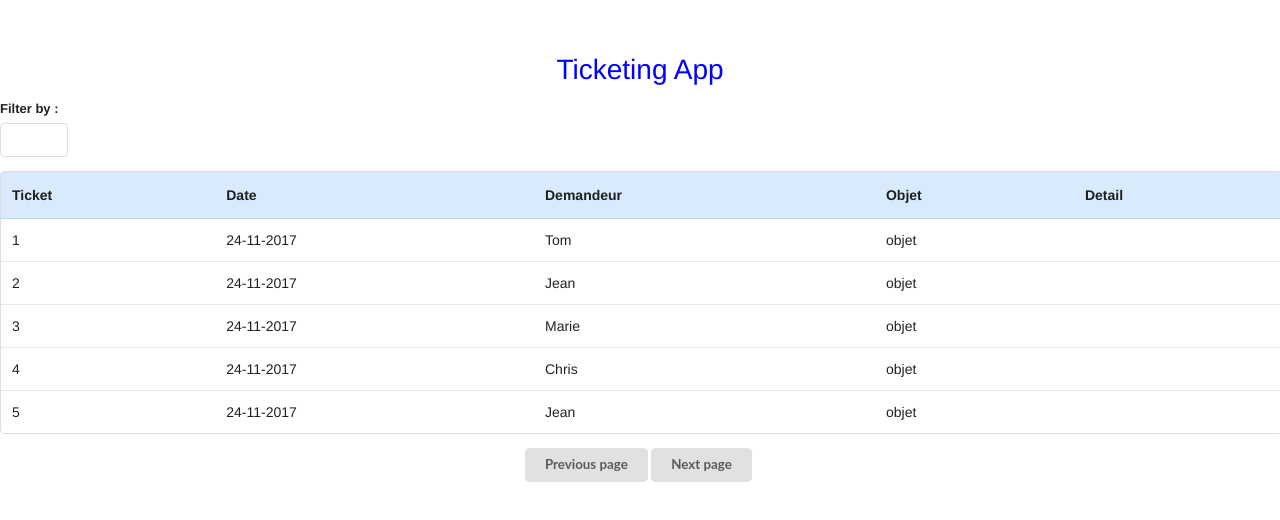
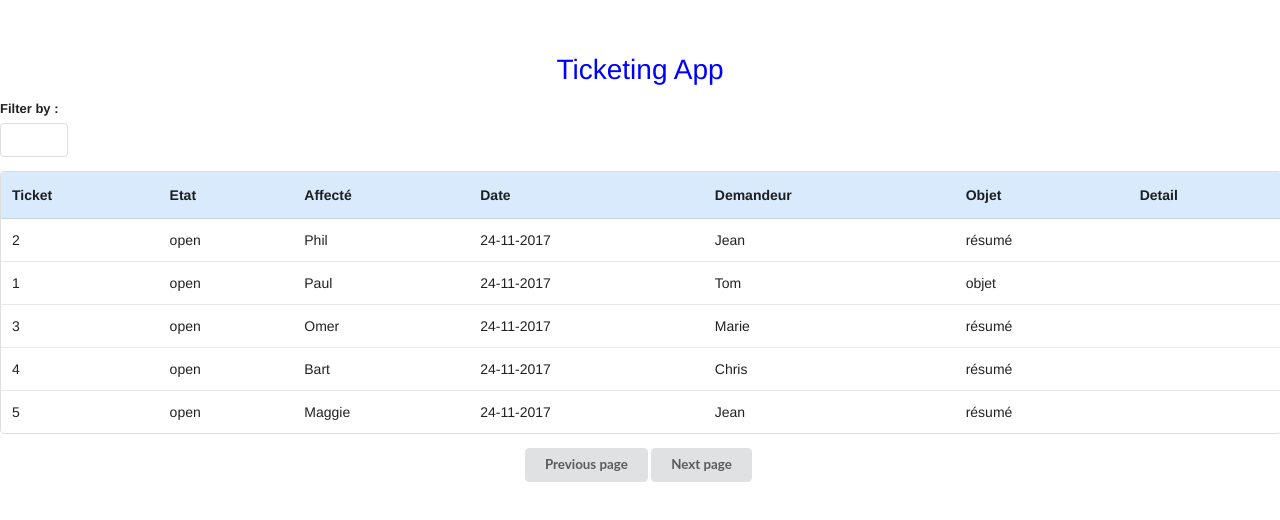
Before and after one commit to kells64000/Projet-vue, a Vue app: page / in a window 1280 px wide. Shown: the top 520 px of the page. Built offline with nearby package versions, Linux system fonts and the light colour scheme.

Commit message:
ajout de colonnes

```diff
--- a/src/components/Ticket.vue
+++ b/src/components/Ticket.vue
@@ -10,6 +10,8 @@
               <option value ="objet" @click="showFilter = true">Objet</option>
               <option value ="detail" @click="showFilter = true">Detail</option>
               <option value ="date" @click="showFilter = true">Date</option>
+              <option value ="tech" @click="showFilter = true">Tech</option>
+              <option value ="etat" @click="showFilter = true">Etat</option>
               <option value ="" @click="showFilter = false"></option>
             </select>
           </div>
@@ -58,28 +60,31 @@
 
 <script>
 var list = [
-  {
-    ticket: 1,
-    date: '24-11-2017',
-    demandeur: 'Tom',
-    objet: 'objet',
-    detail: 'detail operation to try new things et to say bla bla bla bla'
-  },
-  {ticket: 2, date: '24-11-2017', demandeur: 'Jean', objet: 'objet', detail: 'detail operation'},
-  {ticket: 3, date: '24-11-2017', demandeur: 'Marie', objet: 'objet', detail: 'detail operation'},
-  {ticket: 4, date: '24-11-2017', demandeur: 'Chris', objet: 'objet', detail: 'detail operation'},
-  {ticket: 5, date: '24-11-2017', demandeur: 'Jean', objet: 'objet', detail: 'detail operation'},
-  {ticket: 6, date: '24-11-2017', demandeur: 'Marie', objet: 'objet', detail: 'detail operation'},
-  {ticket: 7, date: '24-11-2017', demandeur: 'Tom', objet: 'objet', detail: 'detail operation'},
-  {ticket: 8, date: '24-11-2017', demandeur: 'Chris', objet: 'objet', detail: 'detail operation'},
-  {ticket: 9, date: '24-11-2017', demandeur: 'Chris', objet: 'objet', detail: 'detail operation'},
-  {ticket: 10, date: '24-11-2017', demandeur: 'Tom', objet: 'objet', detail: 'detail operation'}
+  {ticket: 2, etat: 'open', tech: 'Phil', date: '24-11-2017', demandeur: 'Jean', objet: 'résumé', detail: 'detail operation'},
+  {ticket: 1, etat: 'open', tech: 'Paul', date: '24-11-2017', demandeur: 'Tom', objet: 'objet', detail: 'detail operation to try new things et to say bla bla bla bla'},
+  {ticket: 3, etat: 'open', tech: 'Omer', date: '24-11-2017', demandeur: 'Marie', objet: 'résumé', detail: 'detail operation'},
+  {ticket: 4, etat: 'open', tech: 'Bart', date: '24-11-2017', demandeur: 'Chris', objet: 'résumé', detail: 'detail operation'},
+  {ticket: 5, etat: 'open', tech: 'Maggie', date: '24-11-2017', demandeur: 'Jean', objet: 'résumé', detail: 'detail operation'},
+  {ticket: 6, etat: 'open', tech: 'Casimir', date: '24-11-2017', demandeur: 'Marie', objet: 'résumé', detail: 'detail operation'},
+  {ticket: 7, etat: 'open', tech: 'Casimir', date: '24-11-2017', demandeur: 'Tom', objet: 'résumé', detail: 'detail operation'},
+  {ticket: 8, etat: 'open', tech: '--', date: '24-11-2017', demandeur: 'Chris', objet: 'résumé', detail: 'detail operation'},
+  {ticket: 9, etat: 'open', tech: '--', date: '24-11-2017', demandeur: 'Chris', objet: 'résumé', detail: 'detail operation'},
+  {ticket: 10, etat: 'open', tech: '--', date: '24-11-2017', demandeur: 'Tom', objet: 'résumé', detail: 'detail operation'}
 ]
 var headers = [
   {
     label: 'Ticket',
     field: 'ticket',
     type: 'number'
+  },
+  {
+    label: 'Etat',
+    field: 'etat',
+    type: 'checkbox'
+  },
+  {
+    label: 'Affecté',
+    field: 'tech'
   },
   {
     label: 'Date',
@@ -129,14 +134,16 @@ export default {
     },
     next: function () {
       if (this.page * this.pageSize < this.rows.length) this.page++
+      this.rowActive = ''
     },
     prev: function () {
       if (this.page > 1) this.page--
+      this.rowActive = ''
     },
     setActive: function (row, index) {
       this.rowActive = index
       if (row && this.rowActive !== '') { this.isActive = !this.isActive }
-      console.log(JSON.stringify(this.rowActive))
+      /* console.log(JSON.stringify(this.rowActive)) */
     }
   },
 
@@ -168,8 +175,12 @@ export default {
       if (this.rechercher) {
         rows = rows.filter((a) => {
           switch (this.colonne) {
+            case 'etat':
+              return a.etat.indexOf(this.rechercher) !== -1
             case 'date':
               return a.date.indexOf(this.rechercher) !== -1
+            case 'tech':
+              return a.tech.indexOf(this.rechercher) !== -1
             case 'demandeur':
               return a.demandeur.indexOf(this.rechercher) !== -1
             case 'objet':
```
